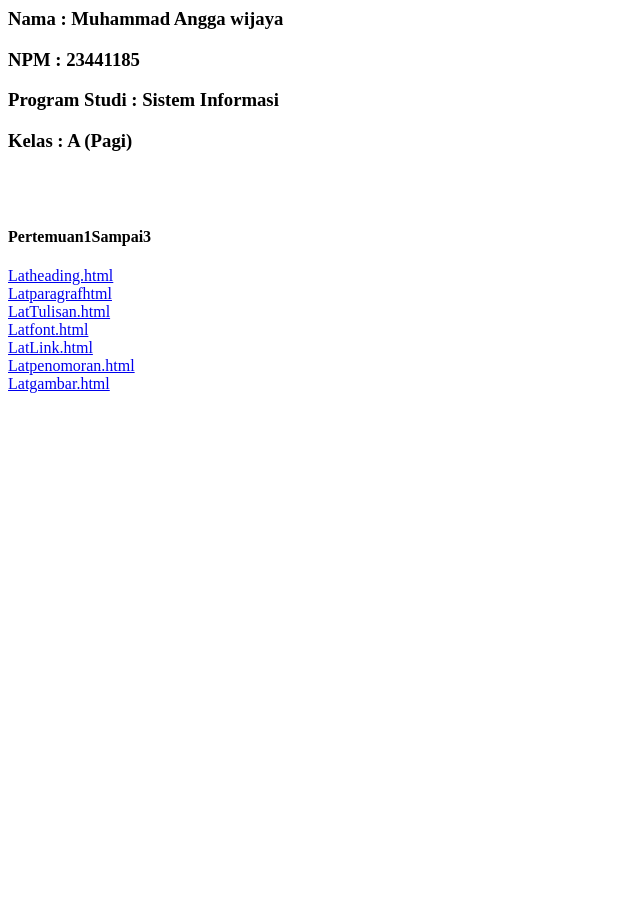
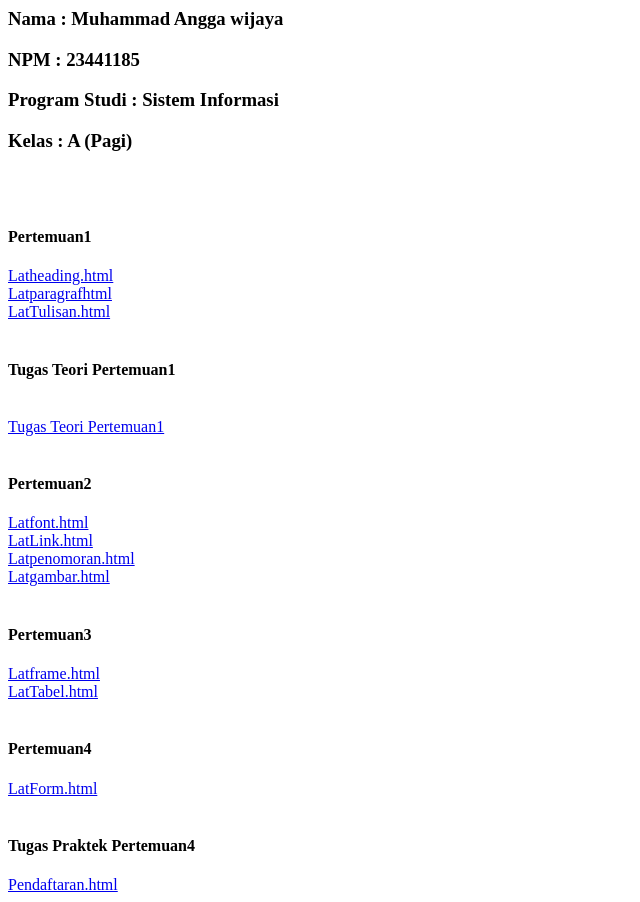
Before and after one commit to AnggaWijaya24/Desain_Web, a plain HTML site: page index.html in a window 1280 px wide. Shown: the whole page, without its empty margins (0-640 px from the left). Before the commit the page ends 800 px from the top, so only its background shows below. Drawn offline with Linux system fonts and the light colour scheme.

Commit message:
index-angga

```diff
--- a/index.html
+++ b/index.html
@@ -11,19 +11,40 @@
 
         <br>
         <br>
-        <h4>Pertemuan1Sampai3</h4>
-        <a href="Pertemuan1Sampai3/Latheading.html">Latheading.html</a>
+        <h4>Pertemuan1</h4>
+        <a href="Pertemuan1/Latheading.html">Latheading.html</a>
     <br>
-        <a href="Pertemuan1Sampai3/Latparagraf.html">Latparagrafhtml</a>
+        <a href="Pertemuan1/Latparagraf.html">Latparagrafhtml</a>
     <br>
-        <a href="Pertemuan1Sampai3/LatTulisan.html">LatTulisan.html</a>
+        <a href="Pertemuan1/LatTulisan.html">LatTulisan.html</a>
     <br>
-        <a href="Pertemuan1Sampai3/Latfont.html">Latfont.html</a>
     <br>
-        <a href="Pertemuan1Sampai3/LatLink.html">LatLink.html</a>
+    <h4>Tugas Teori Pertemuan1</h4>
     <br>
-        <a href="Pertemuan1Sampai3/Latpenomoran.html">Latpenomoran.html</a>
+    <a href="Pertemuan1/Tugas_Pertemuan_Satu(Teori).pdf">Tugas Teori Pertemuan1</a>
     <br>
-        <a href="Pertemuan1Sampai3/Latgambar.html">Latgambar.html</a>
+    <br>
+    <h4>Pertemuan2</h4>
+        <a href="Pertemuan2/Latfont.html">Latfont.html</a>
+    <br>
+        <a href="Pertemuan2/Latpenomoran.html">LatLink.html</a>
+    <br>
+        <a href="Pertemuan2/LatLink.html">Latpenomoran.html</a>
+    <br>
+        <a href="Pertemuan2/Latgambar.html">Latgambar.html</a>
+    <br>
+    <br>
+    <h4>Pertemuan3</h4>
+       <a href="Pertemuan3/Latframe.html">Latframe.html</a>
+    <br>
+       <a href="Pertemuan3/LatTabel.html">LatTabel.html</a>
+    <br>
+    <br>
+    <h4>Pertemuan4</h4>
+       <a href="Pertemuan4/LatForm.html">LatForm.html</a>
+     <br>
+     <br>
+     <h4>Tugas Praktek Pertemuan4</h4>
+     <a href="Pertemuan4/Pendaftaran.html">Pendaftaran.html</a>
     </body>
 </html>
```
